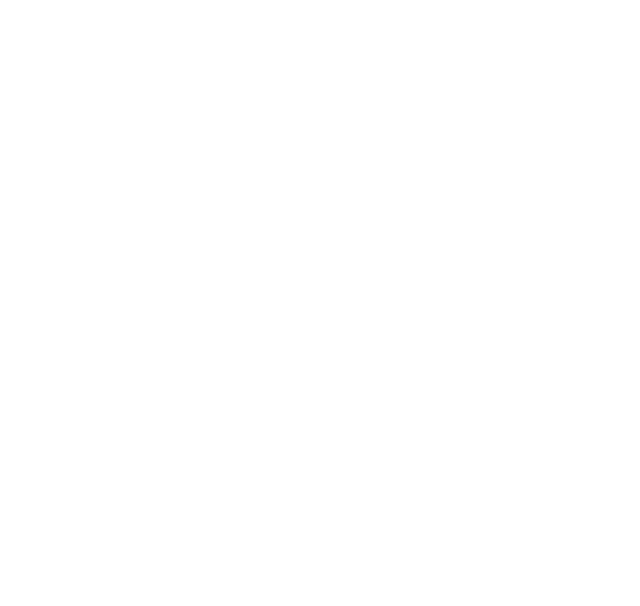
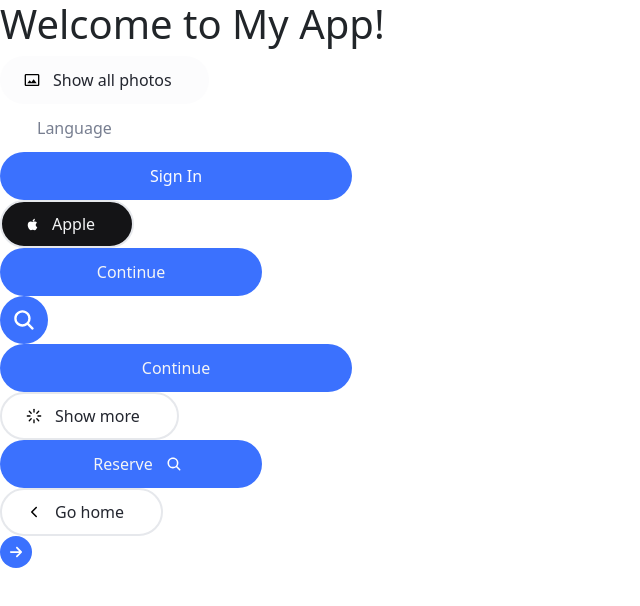
Before and after one commit to Areej-Farag/Fleet-Project, a React (Create React App) app in the folder FrontEnd/: page / in a window 1280 px wide. Shown: the top 606 px of the page, without its empty margins (0-640 px from the left). Built offline with nearby package versions, Linux system fonts and the light colour scheme.

Commit message:
Fix button height issue and update styles

```diff
--- a/FrontEnd/src/Components/Atoms/Button.jsx
+++ b/FrontEnd/src/Components/Atoms/Button.jsx
@@ -3,7 +3,18 @@
 import "../Styles/atoms.css";
 
 
-const Button = ({ children, color = "blue", shape = "default", size = "small", icon, iconSize = 24, iconPosition = "left", onClick, disabled }) => {
+const Button = ({
+  children,
+  color = "blue",
+  shape = "default",
+  size = "small",
+  icon,
+  iconSize = 24,
+  iconPosition = "left",
+  iconcolor = "white",
+  onClick,
+  disabled
+}) => {
   return (
     <button
       className={`button ${color} ${shape} ${size}`}
@@ -11,11 +22,13 @@
       disabled={disabled}
     >
       {icon && iconPosition === "left" && (
-        <span className="icon" style={{ fontSize: `${iconSize}px` }}>{icon}</span>
+        <span className="icon" style={{ fontSize: `${iconSize}px`, color: iconcolor }}>{icon}</span>
       )}
-        {children}
+
+      {children}
+
       {icon && iconPosition === "right" && (
-        <span className="icon" style={{ fontSize: `${iconSize}px` }}>{icon}</span>
+        <span className="icon" style={{ fontSize: `${iconSize}px`, color: iconcolor }}>{icon}</span>
       )}
     </button>
   );
@@ -23,12 +36,13 @@
 
 Button.propTypes = {
   children: PropTypes.node,
-  color: PropTypes.oneOf(["blue", "trans", "white","black"]),
-  shape: PropTypes.oneOf(["default", "small-circle","large-circle"]),
+  color: PropTypes.oneOf(["blue", "trans", "white", "black"]),
+  shape: PropTypes.oneOf(["default", "small-circle", "large-circle"]),
   size: PropTypes.oneOf(["small", "default", "large"]),
   icon: PropTypes.node,
   iconSize: PropTypes.number,
   iconPosition: PropTypes.oneOf(["left", "right"]),
+  iconcolor: PropTypes.string,
   onClick: PropTypes.func,
   disabled: PropTypes.bool,
 };
@@ -39,9 +53,9 @@
   size: "small",
   iconSize: 24,
   iconPosition: "left",
+  iconcolor: "white",
   onClick: () => {},
   disabled: false,
-  children: null,
 };
 
 export default Button;
--- a/FrontEnd/src/Components/Styles/atoms.css
+++ b/FrontEnd/src/Components/Styles/atoms.css
@@ -74,7 +74,7 @@
   color: var(--color-neutral-4);
 }
 
-/*button style*/
+/*---------button style------------*/
 
 .button {
   padding: 16px 24px;
@@ -87,21 +87,26 @@
   display: flex;
   align-items: center;
   justify-content: center;
-  gap: 12px;
+  gap: 0px;
   height: 48px;
 }
 
+
 .button.small {
   width: fit-content !important;
+
 }
 
 .button.default {
+
   width: 262px;
 }
 
 .button.large {
   width: 352px;
+  height: 48px !important;
 }
+
 
 .button.small-circle {
   width: 32px;
@@ -110,12 +115,16 @@
   padding: 0;
 }
 
+
 .button.large-circle {
   width: 48px;
   height: 48px;
   border-radius: 50%;
   padding: 0;
+  align-items: center;
+  overflow: hidden;
 }
+
 
 .button.blue {
   background-color: var(--color-primary-1);
@@ -123,19 +132,28 @@
 
 .button.blue:hover {
   background-color: var(--color-hover-blue);
+
 }
 
 .button.trans {
   background-color: transparent;
   border: 2px solid var(--color-stroke);
-
   transition: all 0.3s ease;
 }
 
 .button.trans:hover {
-  background-color: var(--color-neutral-4);
+  background-color:  var(--color-neutral-4);
+
+}
+.button.trans-no-border {
+  background-color: transparent;
+  transition: all 0.3s ease;
 }
 
+.button.trans-no-border:hover {
+  background-color:  var(--color-neutral-4);
+
+}
 .button.white {
   background-color: var(--color-neutral-8);
 
@@ -143,23 +161,26 @@
 }
 
 .button.white:hover {
-  background-color: var(--color-neutral-4);
+  background-color:var(--color-neutral-4);
+
 }
 
 .button.black {
-  background-color: var(--color-neutral-1);
-
+  background-color:  var(--color-neutral-1);
+  border: 2px solid var(--color-stroke);
   transition: all 0.3s ease;
 }
 
 .button.black:hover {
-  background-color: var(--color-neutral-4);
+  background-color:var(--color-neutral-4);
+
 }
 .icon {
   display: flex;
   align-items: center;
   justify-content: center;
 }
+
 
 /* ====== Avatar ====== */
 .avatar {
--- a/FrontEnd/src/index.js
+++ b/FrontEnd/src/index.js
@@ -4,14 +4,108 @@
 import reportWebVitals from "./reportWebVitals";
 import "bootstrap/dist/css/bootstrap.min.css";
 import App from "./App";
+import Button from "./Components/Atoms/Button";
+import { IoSearch } from "react-icons/io5";
+import { IoIosArrowBack } from "react-icons/io";
+import { FaApple } from "react-icons/fa";
+import { MdOutlinePhotoSizeSelectActual } from "react-icons/md";
+import { FiLoader } from "react-icons/fi";
+import { FaArrowRight } from "react-icons/fa6";
+import Typography from "./Components/Atoms/Typograph";
 
 
 const root = ReactDOM.createRoot(document.getElementById("root"));
-root.render(<>
-<App />
-</>);
+root.render(
+    <>
+      <App />
+      <DemoApp />
+    </>
+  );
+
 
 // If you want to start measuring performance in your app, pass a function
 // to log results (for example: reportWebVitals(console.log))
 // or send to an analytics endpoint. Learn more: https://bit.ly/CRA-vitals
 reportWebVitals();
+
+
+
+function DemoApp() {
+  return (
+    <div>
+      <h1>Welcome to My App!</h1>
+
+        {/* ✅ بوتن صغير */}
+      <Button color="white" size="small" icon={<MdOutlinePhotoSizeSelectActual />} iconcolor="black" iconSize={16} onClick={() => alert("")}>
+      <Typography color="var(--color-neutral-2)" variant="button">
+            Show all photos
+          </Typography>
+      </Button>
+
+      {/* ✅ بوتن عادي */}
+      <Button color="trans-no-border" size="small" onClick={() => alert("")}>
+          <Typography color="var(--color-neutral-4)" variant="button">
+            Language
+          </Typography>
+      </Button>
+
+      {/* ✅ بوتن كبير */}
+      <Button color="blue" size="large" onClick={() => alert("")}>
+          <Typography color="var(--color-neutral-8)" variant="button">
+            Sign In
+          </Typography>
+      </Button>
+
+      {/* ✅ بوتن صغير */}
+      <Button color="black" size="small" icon={<FaApple />} iconcolor="white" iconSize={13} >
+          <Typography color="var(--color-neutral-7)" variant="button">
+             Apple
+          </Typography>
+      </Button>
+
+      <Button color="blue" size="default" >
+          <Typography color="var(--color-neutral-7)" variant="button">
+             Continue
+          </Typography>
+      </Button>
+
+
+      <Button color="blue" size="default" shape="large-circle" icon={<IoSearch />} iconcolor="white" iconSize={24} />
+
+
+
+      <Button color="blue" size="large">
+          <Typography color="var(--color-neutral-7)" variant="button">
+             Continue
+          </Typography>
+      </Button>
+
+
+
+      <Button color="trans" size="small" icon={<FiLoader />} iconcolor="black" iconSize={16}>
+          <Typography color="var(--color-neutral-2)" variant="button">
+             Show more
+          </Typography>
+      </Button>
+
+
+      <Button color="blue" size="default" icon={<IoSearch />} iconSize={16}iconcolor="white" iconPosition="right" >
+          <Typography color="var(--color-neutral-7)" variant="button">
+            Reserve
+          </Typography>
+      </Button>
+
+
+      <Button color="trans" size="small"  icon={<IoIosArrowBack />} iconcolor="black" iconSize={16} >
+          <Typography color="var(--color-neutral-2)" variant="button">
+          Go home
+          </Typography>
+      </Button>
+      <Button color="blue" size="default"   shape="small-circle" icon={<FaArrowRight />} iconSize={14} >
+
+      </Button>
+    </div>
+  );
+}
+
+export default DemoApp;
```
